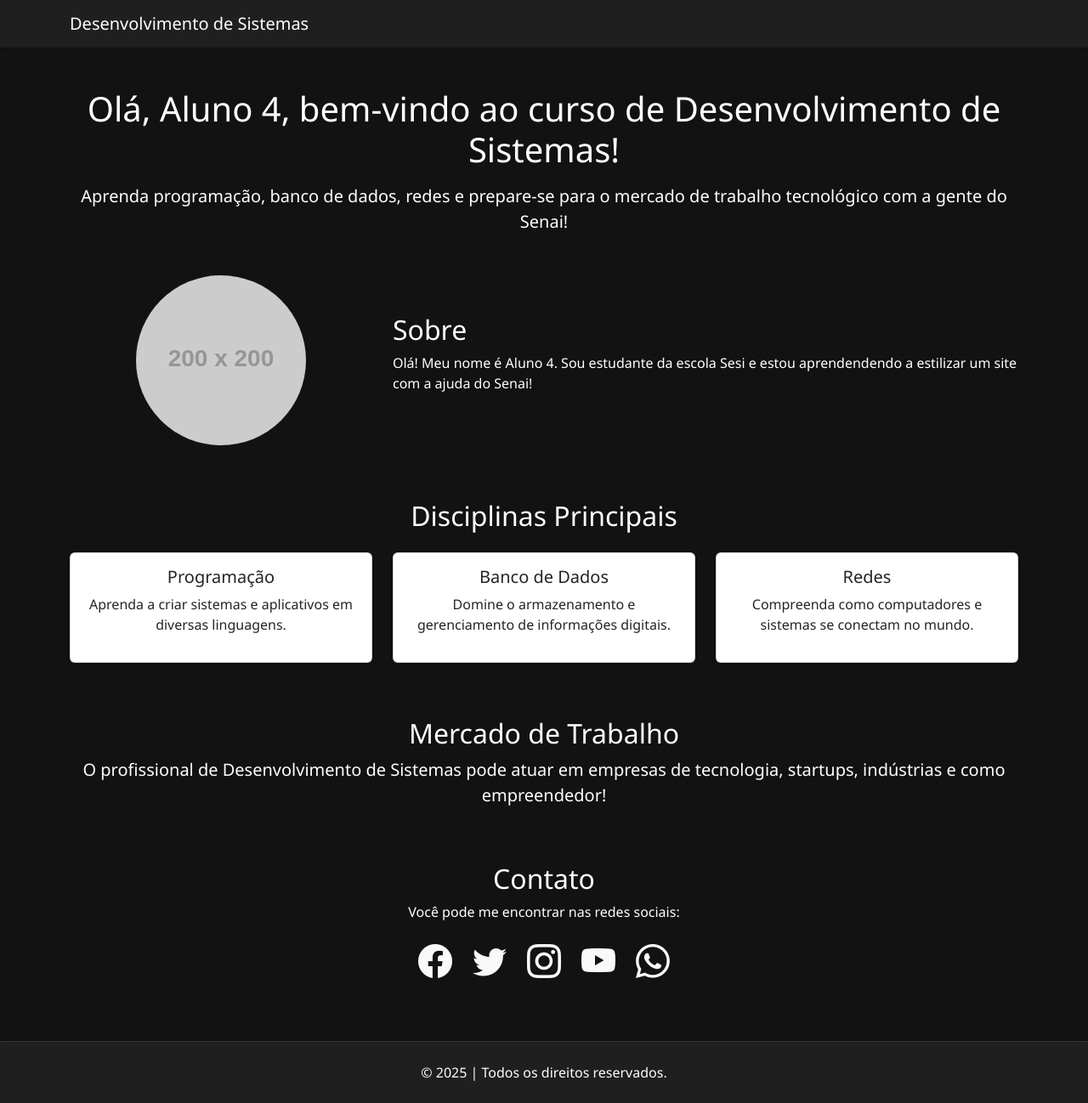
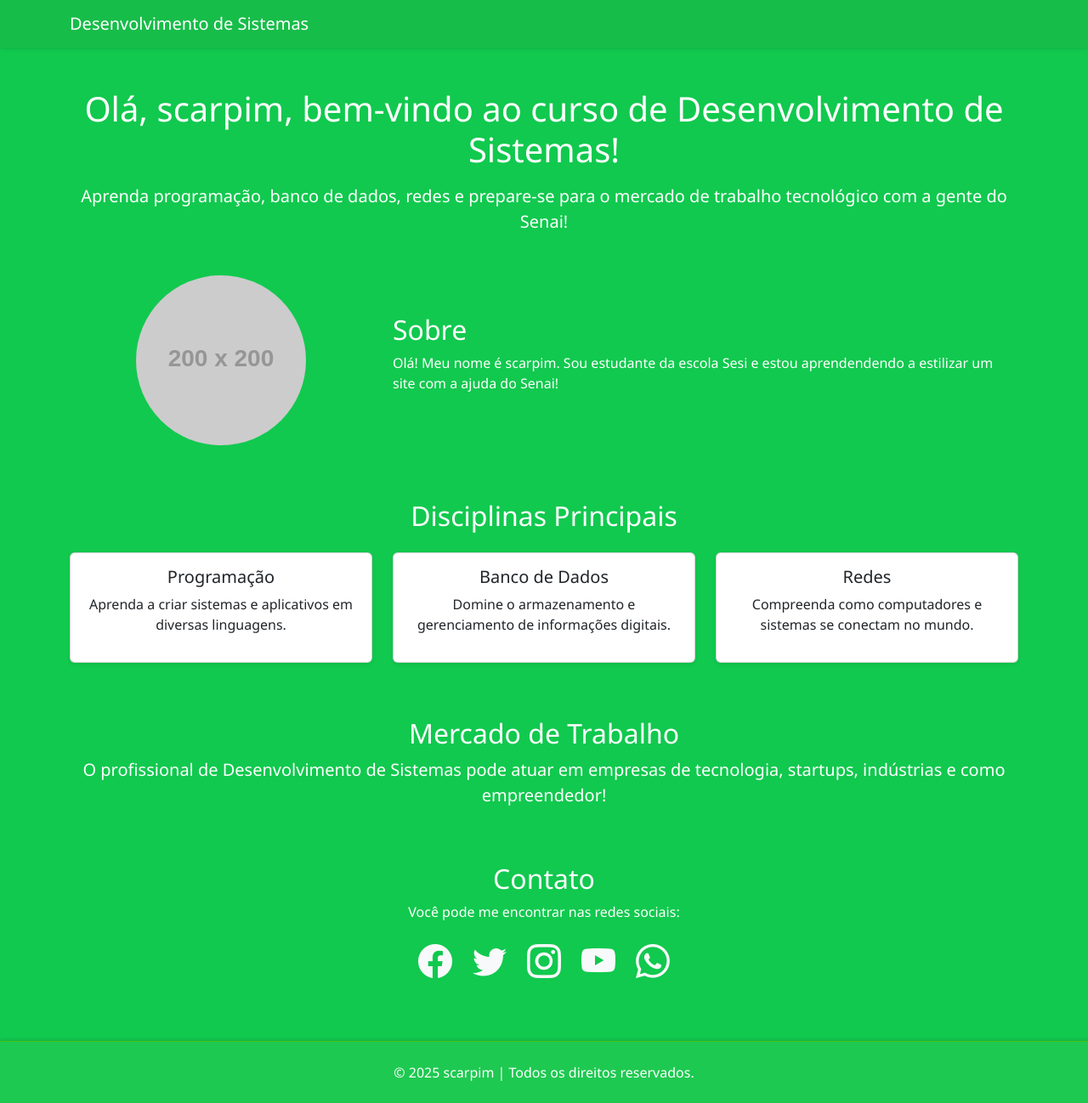
Before and after one commit to EnzoNicoletti/Modelo-Sesi, a plain HTML site: page Aluno4/index.html in a window 1280 px wide. Shown: the whole page at 85% size. Drawn offline with nearby package versions, Linux system fonts and the light colour scheme; placeholder pictures from the web are drawn by us.

```diff
--- a/Aluno4/index.html
+++ b/Aluno4/index.html
@@ -15,7 +15,7 @@
       rel="stylesheet"
       href="https://cdn.jsdelivr.net/npm/bootstrap-icons@1.13.1/font/bootstrap-icons.min.css"
     />
-    <title>Site Aluno 4</title>
+    <title>Site Scarpim</title>
   </head>
   <body class="fundo d-flex flex-column min-vh-100 justify-content-between"> <!-- Corpo do site, onde tudo o que é visível se encontra.-->
 
@@ -30,7 +30,7 @@
       <!-- Apresentação -->
     <section class="text-center">
         <div class="container">
-            <h1 class="mb-3">Olá, Aluno 4, bem-vindo ao curso de Desenvolvimento de Sistemas!</h1>
+            <h1 class="mb-3">Olá, scarpim, bem-vindo ao curso de Desenvolvimento de Sistemas!</h1>
             <p class="lead">Aprenda programação, banco de dados, redes e prepare-se para o mercado de trabalho
                 tecnológico com a gente do Senai!</p>
         </div>
@@ -47,7 +47,7 @@
     <!-- Coluna do texto -->
     <div class="col-12 col-md-8 mt-3 mt-md-0">
       <h2>Sobre</h2> <!-- Título "Sobre" -->
-      <p>Olá! Meu nome é Aluno 4. Sou estudante da escola Sesi e estou aprendendendo a estilizar um site com a ajuda do Senai!</p> <!-- Texto de apresentação, onde você pode editar colocando suas informações -->
+      <p>Olá! Meu nome é scarpim. Sou estudante da escola Sesi e estou aprendendendo a estilizar um site com a ajuda do Senai!</p> <!-- Texto de apresentação, onde você pode editar colocando suas informações -->
     </div>
   </div>
 </section>
@@ -117,7 +117,7 @@
 
     <!-- Rodapé | Informações de copyright do site, edite onde está escrito "Aluno 4" e coloque seu nome!-->
     <footer class="rodape text-center py-4 w-100 text-wrap">
-      &copy; 2025  | Todos os direitos reservados.
+      &copy; 2025 scarpim   | Todos os direitos reservados.
     </footer>
   </body>
 </html>
--- a/Aluno4/style.css
+++ b/Aluno4/style.css
@@ -5,19 +5,19 @@ body {
 }
 
 .fundo {
-    background: #121212;
+    background: #11c94e;
     color: #ffffff;
     font-family: 'Segoe UI', Tahoma, Geneva, Verdana, sans-serif;
 }
 .navbar {
-    background-color: #1f1f1f;
+    background-color: #17bd49;
     border-color: #333;
     box-shadow: 0 2px 4px rgba(0, 0, 0, 0.1);
 }
 
 .rodape {
-    background-color: #1f1f1f;
+    background-color: #1ec951;
     color: #ffffff;
-    border-top: 1px solid #333;
+    border-top: 1px solid #43c510;
     box-shadow: 0 -2px 4px rgba(0, 0, 0, 0.1);
 }
```
